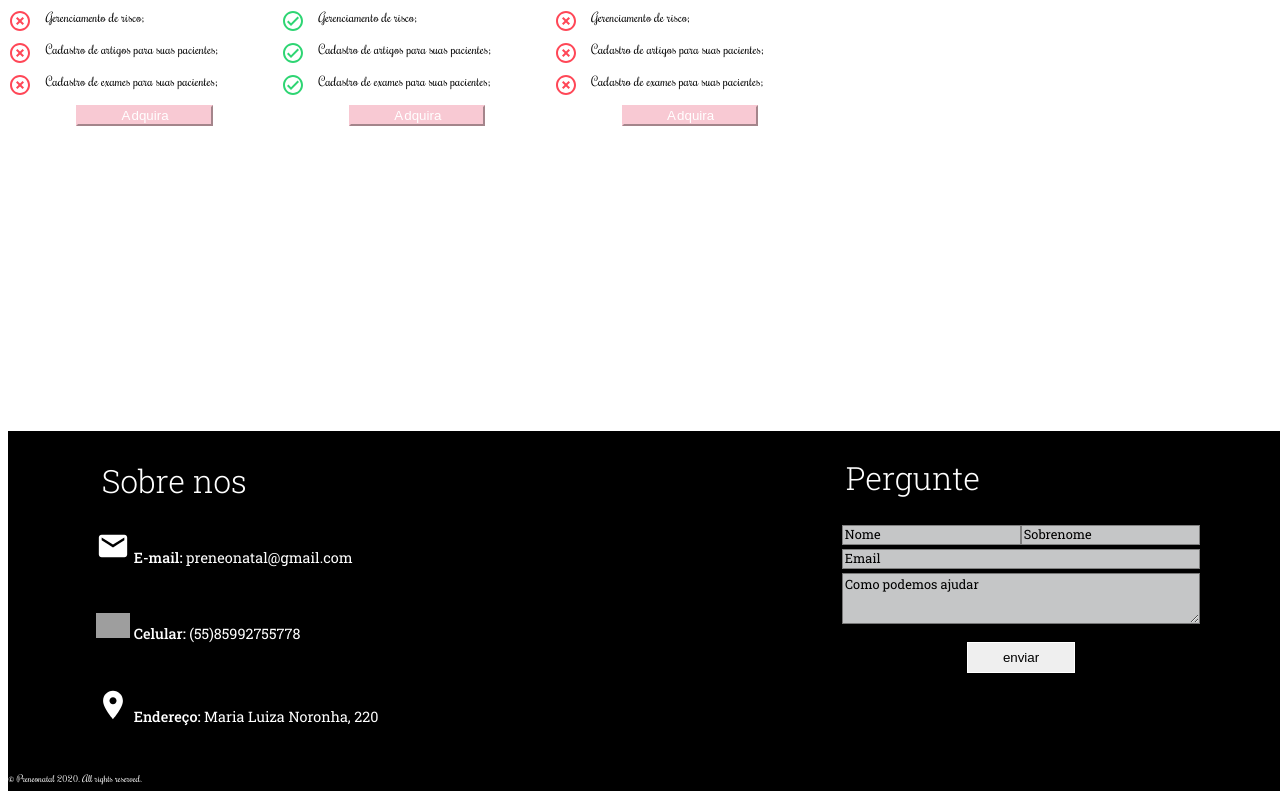
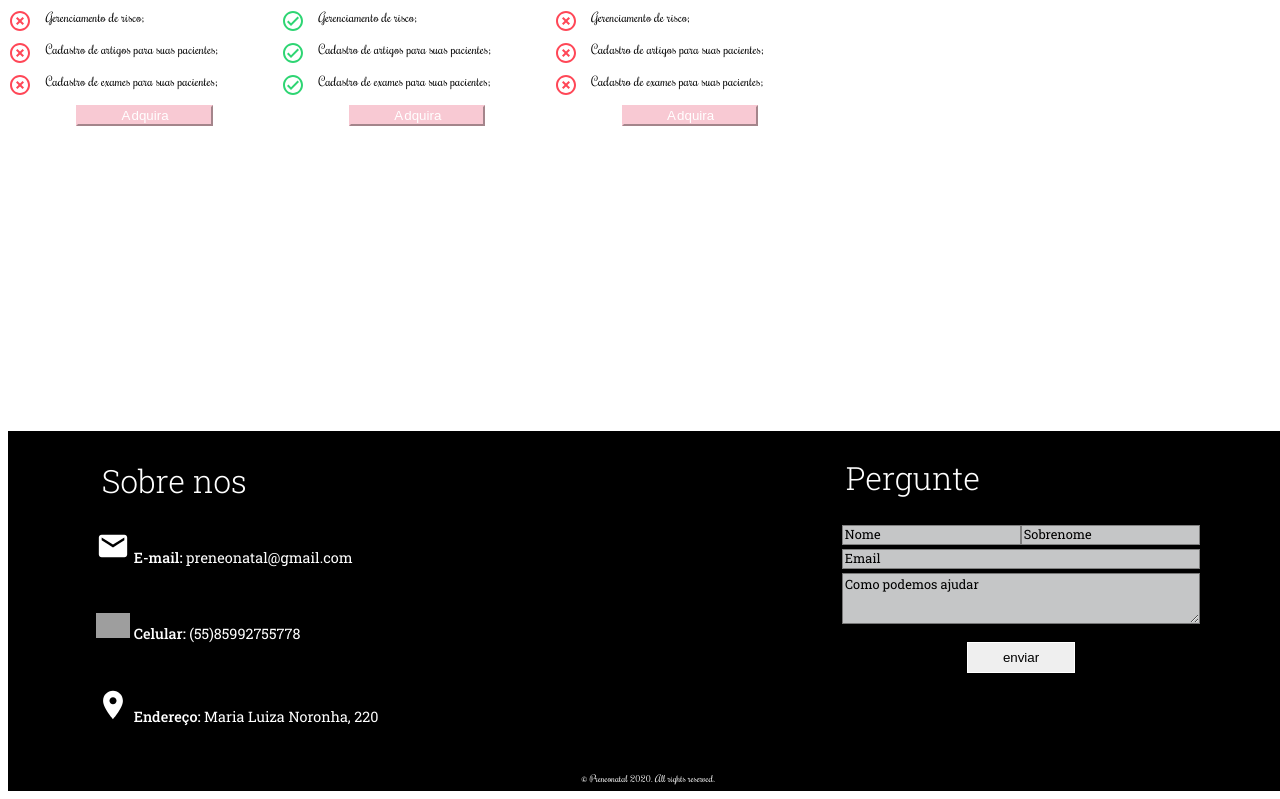
Before and after one commit to joaoigormatos/preneonatal-landpage, a Vue app: page / in a window 1280 px wide. Shown: the part 4536-5335 px from the top of the page. Built offline with nearby package versions, Linux system fonts and the light colour scheme; grey boxes are pictures that could not be loaded.

Commit message:
final step

```diff
--- a/src/components/Footer.vue
+++ b/src/components/Footer.vue
@@ -65,12 +65,16 @@ export default {
      width: 100vw;
      background-color: black;
      color: white;
+     display: flex;
+     flex-direction: column;
 
  }
  .right{
    margin: 0;
    display: flex;
-   align-self: flex-end;
+   align-self: center;
+   justify-self: center;
+
  }
 
  .aboutUsItem{
```
